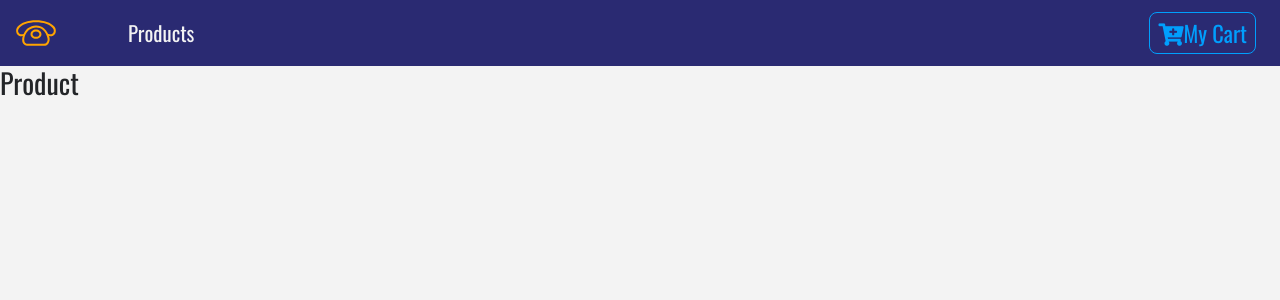
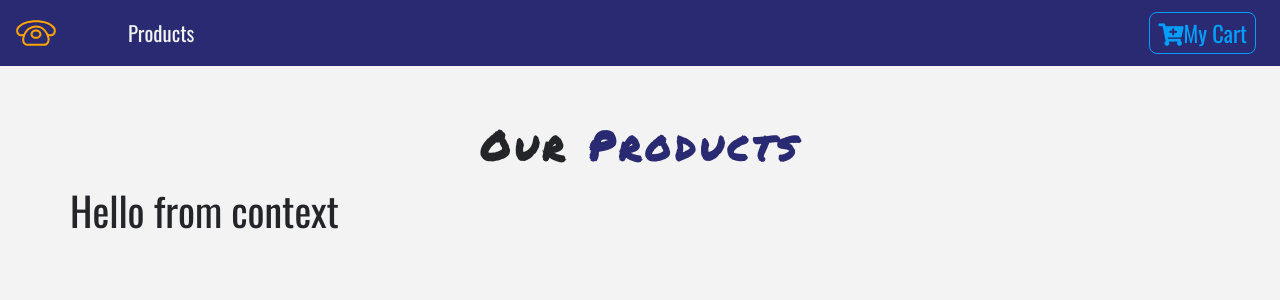
Before and after one commit to sixtosMateo/e-commerceWebsite, a React (Create React App) app in the folder e-commerce/: page / in a window 1280 px wide. Shown: the top 300 px of the page. Built offline with nearby package versions, Linux system fonts and the light colour scheme.

Commit message:
implementating contextapi to utilze data without props drilling

```diff
--- /dev/null
+++ b/e-commerce/src/Context.js
@@ -0,0 +1,24 @@
+import React, { Component } from 'react';
+
+const ProductContext = React.createContext();
+// when create createContext object comes with two Components
+// Provider - provide all the information
+// Consumer -
+
+
+class ProductProvider extends Component {
+  render() {
+    return (
+      <ProductContext.Provider value="Hello from context">
+        {this.props.children}
+      </ProductContext.Provider>
+    );
+  }
+}
+
+
+
+const ProductConsumer = ProductContext.Consumer;
+
+
+export {ProductProvider, ProductConsumer};
--- a/e-commerce/src/components/ProductList.js
+++ b/e-commerce/src/components/ProductList.js
@@ -1,11 +1,32 @@
 import React, { Component } from 'react';
 import Product from './Product';
+import Title from './Title';
+import {ProductConsumer} from '../Context';
+import {storeProducts} from '../data';
+class ProductList extends Component {
+  state={
+    products: storeProducts
+  }
 
-class ProductList extends Component {
   render() {
+    console.log(this.state.products)
     return (
       <div>
-        <Product/>
+
+        <React.Fragment>
+          <div className="py-5">
+            <div className="container">
+              <Title name="our" title="Products"/>
+              <div className="row">
+                <ProductConsumer>
+                  {(msg)=>{
+                    return <h1>{msg}</h1>
+                  }}
+                </ProductConsumer>
+              </div>
+            </div>
+          </div>
+        </React.Fragment>
       </div>
     );
   }
--- /dev/null
+++ b/e-commerce/src/components/Title.js
@@ -0,0 +1,14 @@
+import React, { Component } from 'react';
+
+export default function Title({name, title}){
+  return(
+    <div className="row">
+      <div className="col-10 mx-auto my-2 text-center text-title">
+        <h1 className="text-capitalize font-weight-bold">
+        {name}
+        <strong className="text-blue"> {title}</strong>
+        </h1>
+      </div>
+    </div>
+  )
+}
--- a/e-commerce/src/data.js
+++ b/e-commerce/src/data.js
@@ -1,7 +1,3 @@
-/*
-https://www.iconfinder.com/icons/1243689/call_phone_icon
-Creative Commons (Attribution 3.0 Unported);
-https://www.iconfinder.com/Makoto_msk */
 
 export const storeProducts = [
   {
--- a/e-commerce/src/index.js
+++ b/e-commerce/src/index.js
@@ -1,11 +1,15 @@
 import React from 'react';
 import ReactDOM from 'react-dom';
 import {BrowserRouter as Router} from 'react-router-dom';
+import {ProductProvider} from './Context';
 import './index.css';
 import App from './App';
 import * as serviceWorker from './serviceWorker';
 
-ReactDOM.render(<Router><App /></Router>, document.getElementById('root'));
+ReactDOM.render(
+  <ProductProvider><Router><App /></Router> </ProductProvider>,
+
+  document.getElementById('root'));
 
 // If you want your app to work offline and load faster, you can change
 // unregister() to register() below. Note this comes with some pitfalls.
```
